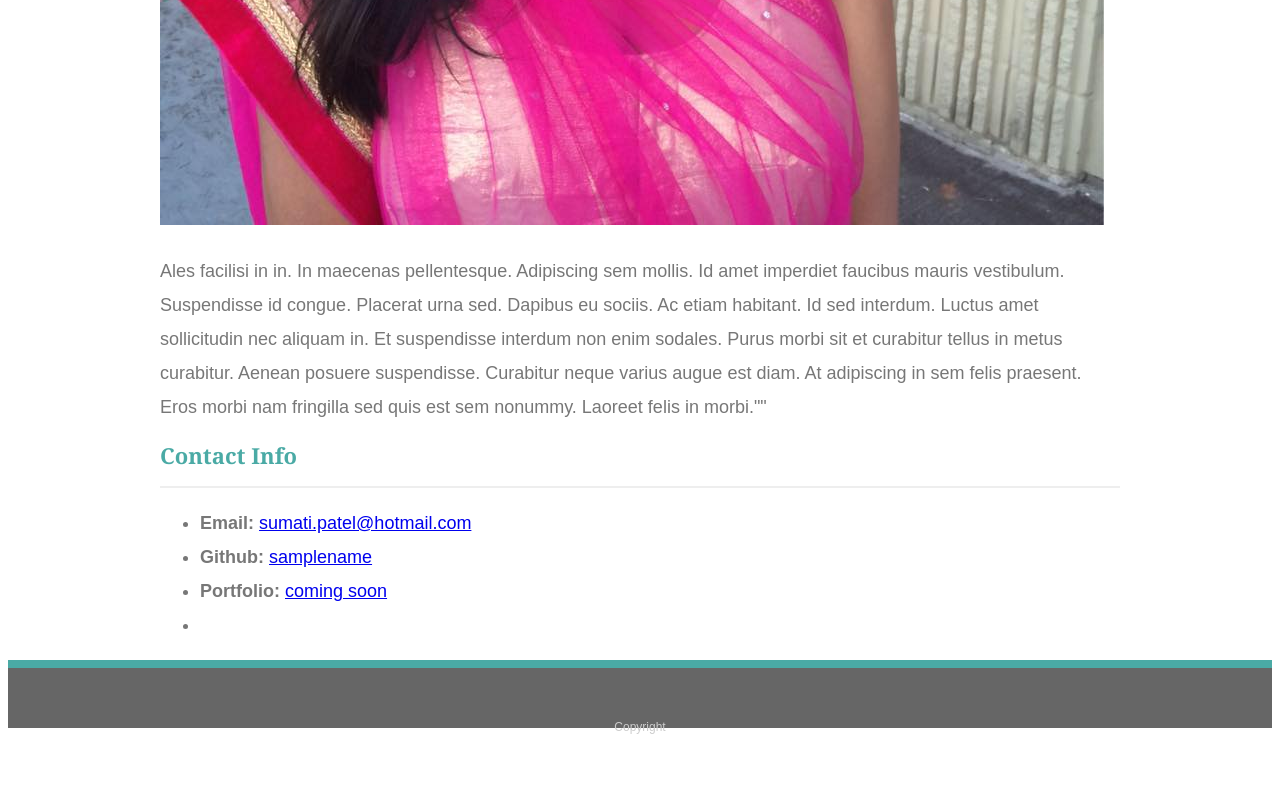
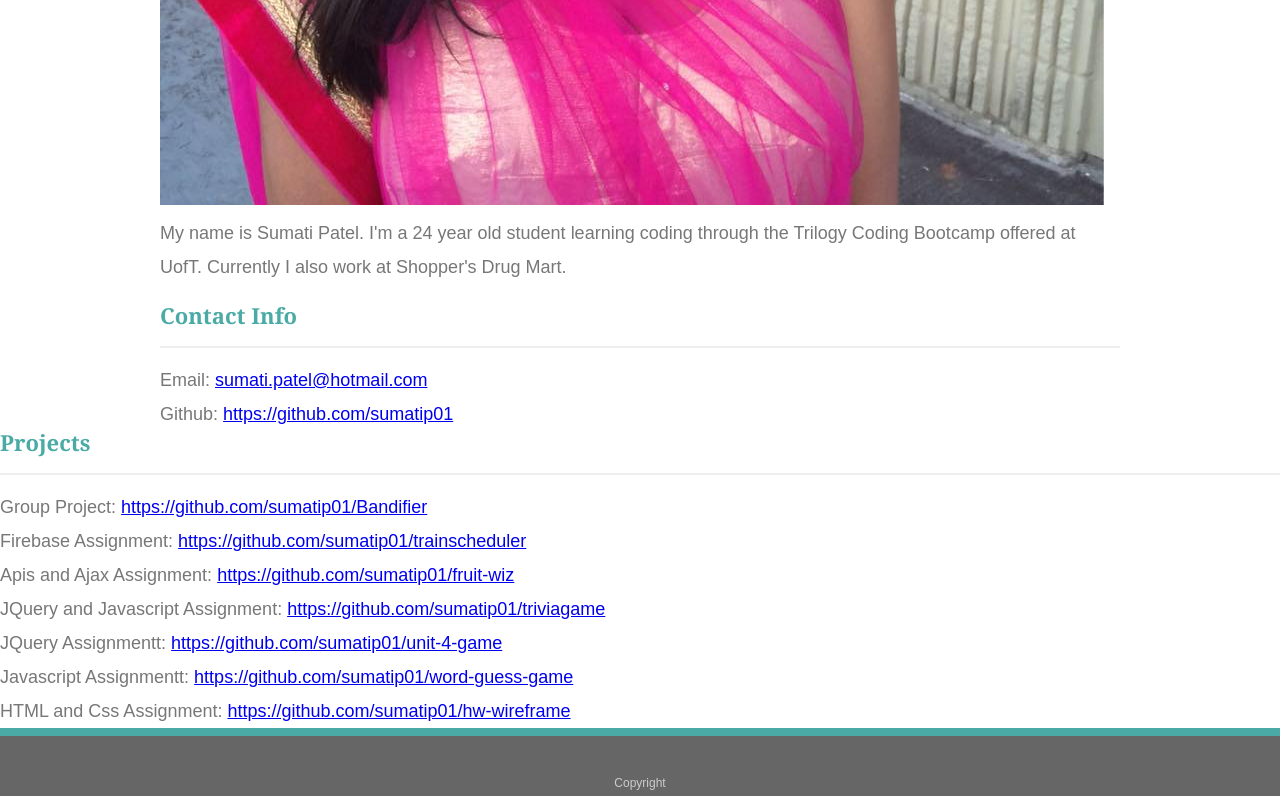
Before and after one commit to sumatip01/Portfolio, a plain HTML site: page index.html in a window 1280 px wide. Shown: the part 905-1705 px from the top of the page. Before the commit the page ends 1649 px from the top, so only its background shows below. Drawn offline with Linux system fonts and the light colour scheme; files whose address does not match are found by name.

Commit message:
my commit

```diff
--- /dev/null
+++ b/css/reset.css
@@ -0,0 +1,48 @@
+/* http://meyerweb.com/eric/tools/css/reset/
+   v2.0 | 20110126
+   License: none (public domain)
+*/
+
+html, body, div, span, applet, object, iframe,
+h1, h2, h3, h4, h5, h6, p, blockquote, pre,
+a, abbr, acronym, address, big, cite, code,
+del, dfn, em, img, ins, kbd, q, s, samp,
+small, strike, strong, sub, sup, tt, var,
+b, u, i, center,
+dl, dt, dd, ol, ul, li,
+fieldset, form, label, legend,
+table, caption, tbody, tfoot, thead, tr, th, td,
+article, aside, canvas, details, embed,
+figure, figcaption, footer, header, hgroup,
+menu, nav, output, ruby, section, summary,
+time, mark, audio, video {
+	margin: 0;
+	padding: 0;
+	border: 0;
+	font-size: 100%;
+	font: inherit;
+	vertical-align: baseline;
+}
+/* HTML5 display-role reset for older browsers */
+article, aside, details, figcaption, figure,
+footer, header, hgroup, menu, nav, section {
+	display: block;
+}
+body {
+	line-height: 1;
+}
+ol, ul {
+	list-style: none;
+}
+blockquote, q {
+	quotes: none;
+}
+blockquote:before, blockquote:after,
+q:before, q:after {
+	content: '';
+	content: none;
+}
+table {
+	border-collapse: collapse;
+	border-spacing: 0;
+}
--- a/style.css
+++ b/css/style.css
@@ -143,7 +143,8 @@ body {
   }
 
   .work img {
-    width: 100%;
+    width: 50px;
+    height: 50px;
     border: 0 none;
     opacity: 0.8;
   }
@@ -164,7 +165,7 @@ body {
 
   .auth-image {
     float: left;
-    width: 200px;
+    width: 50px;
     height: auto;
     margin-top: 10px;
     margin-right: 25px;
@@ -210,7 +211,6 @@ body {
     border: 0 none;
   }
 
-
   @media screen (max-width: 768px) {
     header
     header nav,
@@ -218,5 +218,4 @@ body {
     h1,
         float:none;
         text-align:center;
-        width:50%;
-}
+    }
--- a/index.html
+++ b/index.html
@@ -2,15 +2,15 @@
 <html>
 
 <head>
-    <title></title>
+    <title>Portfolio</title>
     <meta charset="UTF-8">
-    <link href="reset.css" rel="stylesheet">
-    <link rel="stylesheet" type="text/css" href="/style.css">
-    <link rel="bio-image" type="image" href="assets/css/images.css">
+    <link href="css/reset.css" rel="stylesheet">
+    <link rel="stylesheet" type="text/css" href="css/style.css">
+    <link rel="bio-image" type="image" href="css/profile.jpg">
 </head>
 <body>
     <header>
-        <h1>Student Bio</h1>
+        <h1>My Portfolio</h1>
     </header>
 
     <div class="container">
@@ -19,13 +19,9 @@
 
             <h2>Sumati Patel</h2>
 
-            <img src="C:\19060137_10155342923096031_6676430596901714915_n.jpg"/"200x200" alt="Sumati Patel" id="bio-image">
+            <img src="css/profile.jpg"/ alt="Sumati Patel" id="bio-image">
 
-<p>Ales facilisi in in. In maecenas pellentesque. Adipiscing sem mollis. Id amet imperdiet faucibus mauris vestibulum.
-    Suspendisse id congue. Placerat urna sed. Dapibus eu sociis. Ac etiam habitant. Id sed interdum. Luctus amet
-    sollicitudin nec aliquam in. Et suspendisse interdum non enim sodales. Purus morbi sit et curabitur tellus
-    in metus curabitur. Aenean posuere suspendisse. Curabitur neque varius augue est diam. At adipiscing in sem felis
-    praesent. Eros morbi nam fringilla sed quis est sem nonummy. Laoreet felis in morbi.""
+<p> My name is Sumati Patel. I'm a 24 year old student learning coding through the Trilogy Coding Bootcamp offered at UofT. Currently I also work at Shopper's Drug Mart.
 </p>
 <section>
 
@@ -35,13 +31,36 @@
                 <li><strong>Email:</strong> <a
                 href="#">sumati.patel@hotmail.com</a>
                 </li>
-                <li><strong>Github:</strong> <a
-                href="#">samplename</a></li>
-                <li><strong>Portfolio:</strong>
-                <a href="#">coming soon</a><li>
+                <li><strong>Github:</strong>
+                <a href="#">https://github.com/sumatip01</a><li>
             </ul>
         </section>
     </div>
+ <section id="Projects">
+        <h2>Projects</h2>
+        <ul>
+            <li><strong>Group Project:</strong> <a
+            href="#">https://github.com/sumatip01/Bandifier</a>
+        <ul>
+            <li><strong>Firebase Assignment:</strong> <a
+            href="#">https://github.com/sumatip01/trainscheduler</a>
+        <ul>
+            <li><strong>Apis and Ajax Assignment:</strong> <a
+            href="#">https://github.com/sumatip01/fruit-wiz</a>
+        <ul>
+            <li><strong>JQuery and Javascript Assignment:</strong> <a
+            href="#">https://github.com/sumatip01/triviagame</a>
+        <ul>
+            <li><strong>JQuery Assignmentt:</strong> <a
+            href="#">https://github.com/sumatip01/unit-4-game</a>
+        <ul>
+            <li><strong>Javascript Assignmentt:</strong> <a
+            href="#">https://github.com/sumatip01/word-guess-game</a>
+        <ul>
+            <li><strong>HTML and Css Assignment:</strong> <a
+            href="#">https://github.com/sumatip01/hw-wireframe</a>
+
+
 
 </body>
 </div>
```
Also changed, not shown: css/profile.jpg (renamed from 19060137_10155342923096031_6676430596901714915_n.jpg), reset.css (deleted).
